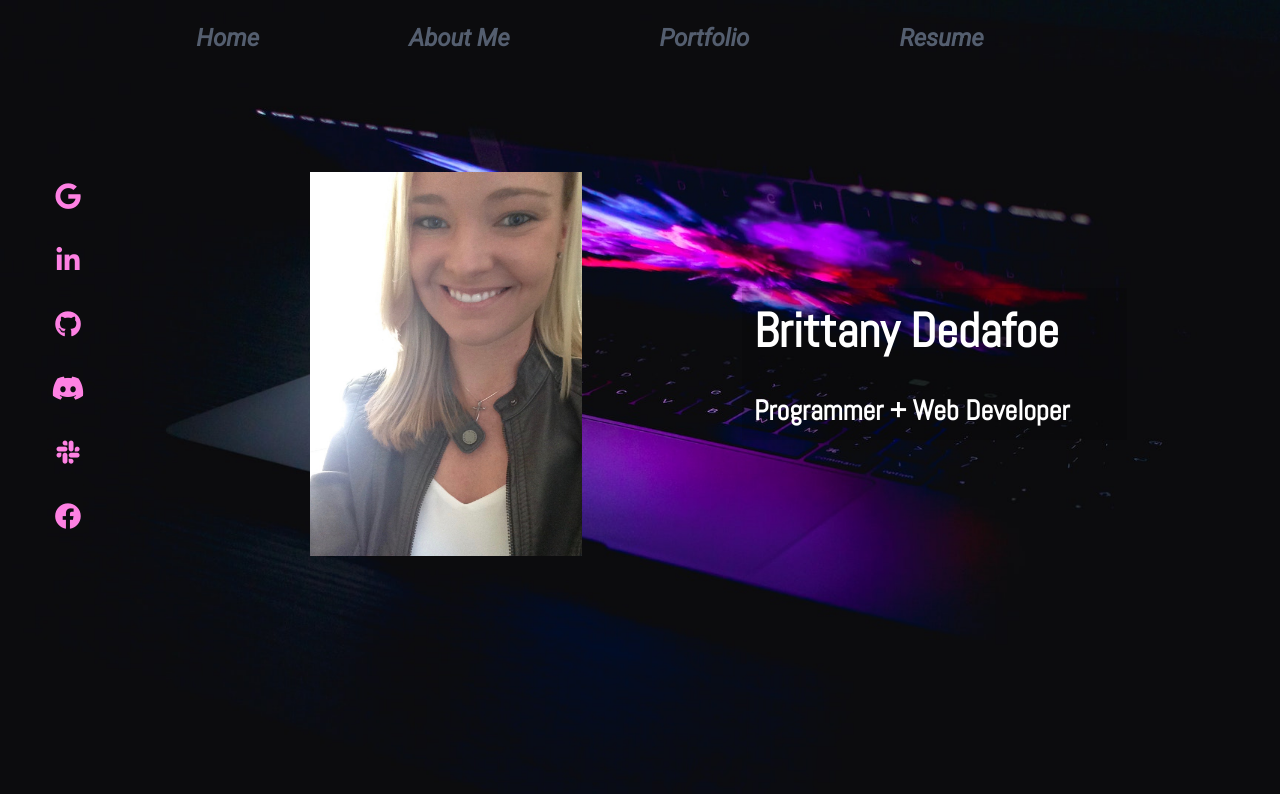
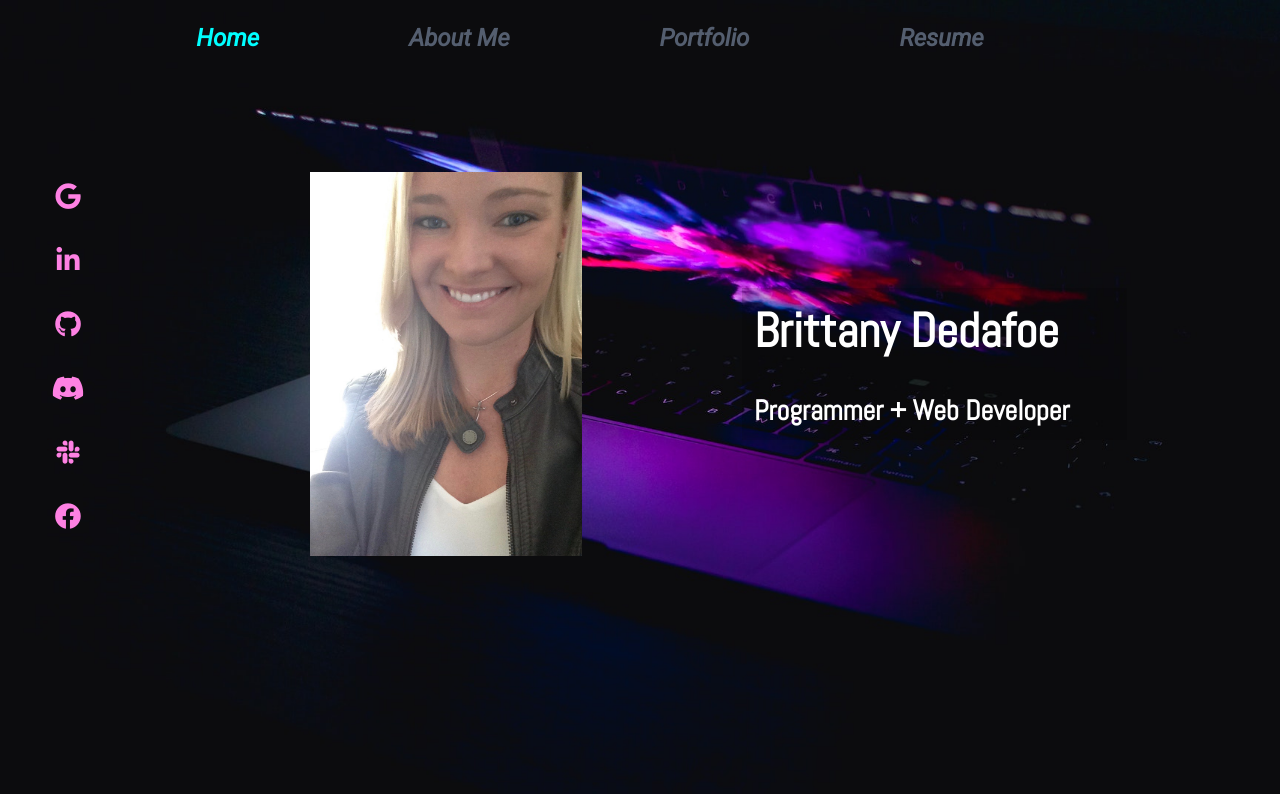
Before and after one commit to BDedafoe/my_profile, a React (Create React App) app: page / in a window 1280 px wide. Shown: the top 794 px of the page. Built offline with nearby package versions, Linux system fonts and the light colour scheme; a web font is replaced by a local one.

Commit message:
cleaned up app.js

```diff
--- a/src/App.js
+++ b/src/App.js
@@ -19,10 +19,8 @@ import { SpeedDials } from './content/speedDial';
           <NavLink
             to="/"
             style={({ isActive }) => ({
-              color: isActive ? '#545e6f' : '#545e6f',
-              background: isActive ? 'none' : 'none',
-              textDecoration: 'none',
-              alignItems: 'center',
+              color: isActive ? 'aqua' : '#545e6f',
+              textDecoration: 'none'
             })}
           >
             Home
@@ -31,8 +29,7 @@ import { SpeedDials } from './content/speedDial';
             to="/about"
             style={({ isActive }) => ({
               color: isActive ? 'aqua' : '#545e6f',
-              background: isActive ? 'none' : 'none',
-              textDecoration: 'none',
+              textDecoration: 'none'
             })}
           >
             About Me
@@ -41,8 +38,7 @@ import { SpeedDials } from './content/speedDial';
             to="/portfolio"
             style={({ isActive }) => ({
               color: isActive ? 'aqua' : '#545e6f',
-              background: isActive ? 'none' : 'none',
-              textDecoration: 'none',
+              textDecoration: 'none'
             })}
           >
             Portfolio
@@ -51,8 +47,7 @@ import { SpeedDials } from './content/speedDial';
             to="/resume"
             style={({ isActive }) => ({
               color: isActive ? 'aqua' : '#545e6f',
-              background: isActive ? 'none' : 'none',
-              textDecoration: 'none',
+              textDecoration: 'none'
             })}
           >
             Resume
```
